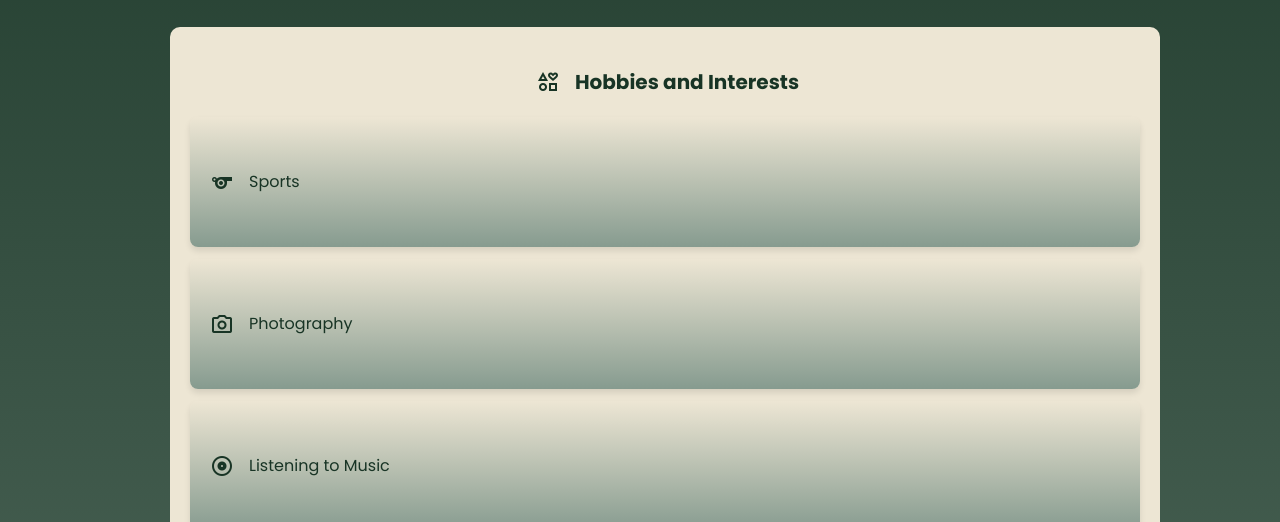
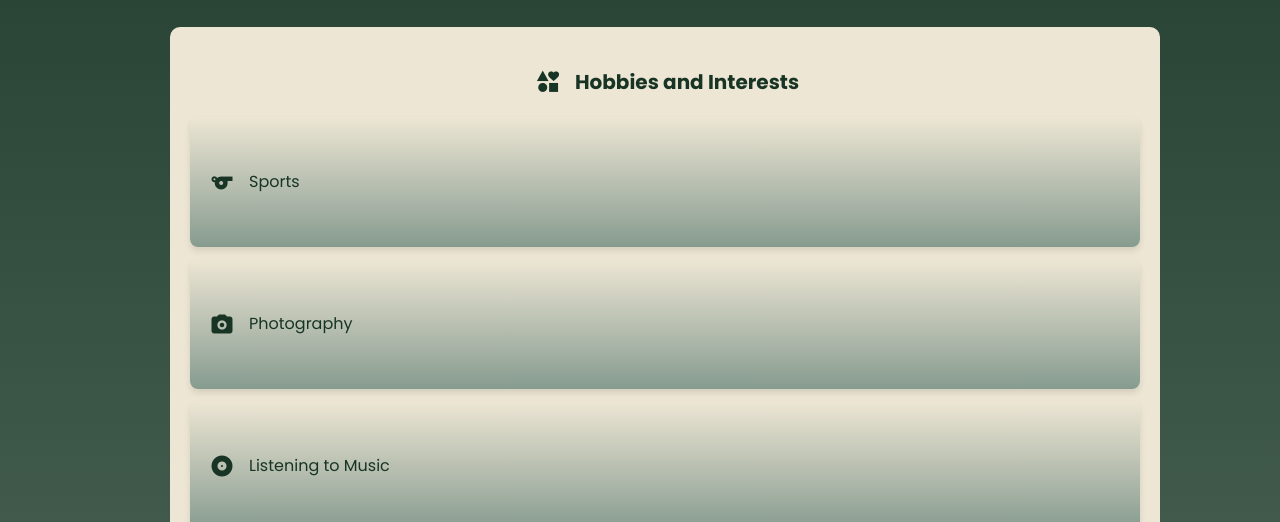
Before and after one commit to mythoneri/personal-website-finals, a Vue app in the folder vue-project/: page /about in a window 1280 px wide. Shown: the part 427-949 px from the top of the page. Built offline with nearby package versions, Linux system fonts and the light colour scheme.

Commit message:
commit muna

```diff
--- a/vue-project/src/assets/main.css
+++ b/vue-project/src/assets/main.css
@@ -11,6 +11,14 @@
   flex-direction: column;
 }
 
+.material-symbols-outlined {
+  font-variation-settings:
+  'FILL' 1,
+  'wght' 600,
+  'GRAD' 0,
+  'opsz' 24
+
+}
 
 /* Header */
 .sticky-header {
@@ -142,6 +150,7 @@ footer {
   margin: 0 auto;
   padding: 20px;
   gap: 20px;
+
 }
 
 /* Hobbies and Interests Section */
@@ -151,12 +160,14 @@ footer {
   padding: 20px;
   background: #EDE6D4;
   border-radius: 10px;
+  text-align: left;
   color: #183425; /* Added text color */
 }
 
 .hobbies-grid {
   display: grid;
   gap: 12px;
+
 }
 
 .hobby-card {
```
